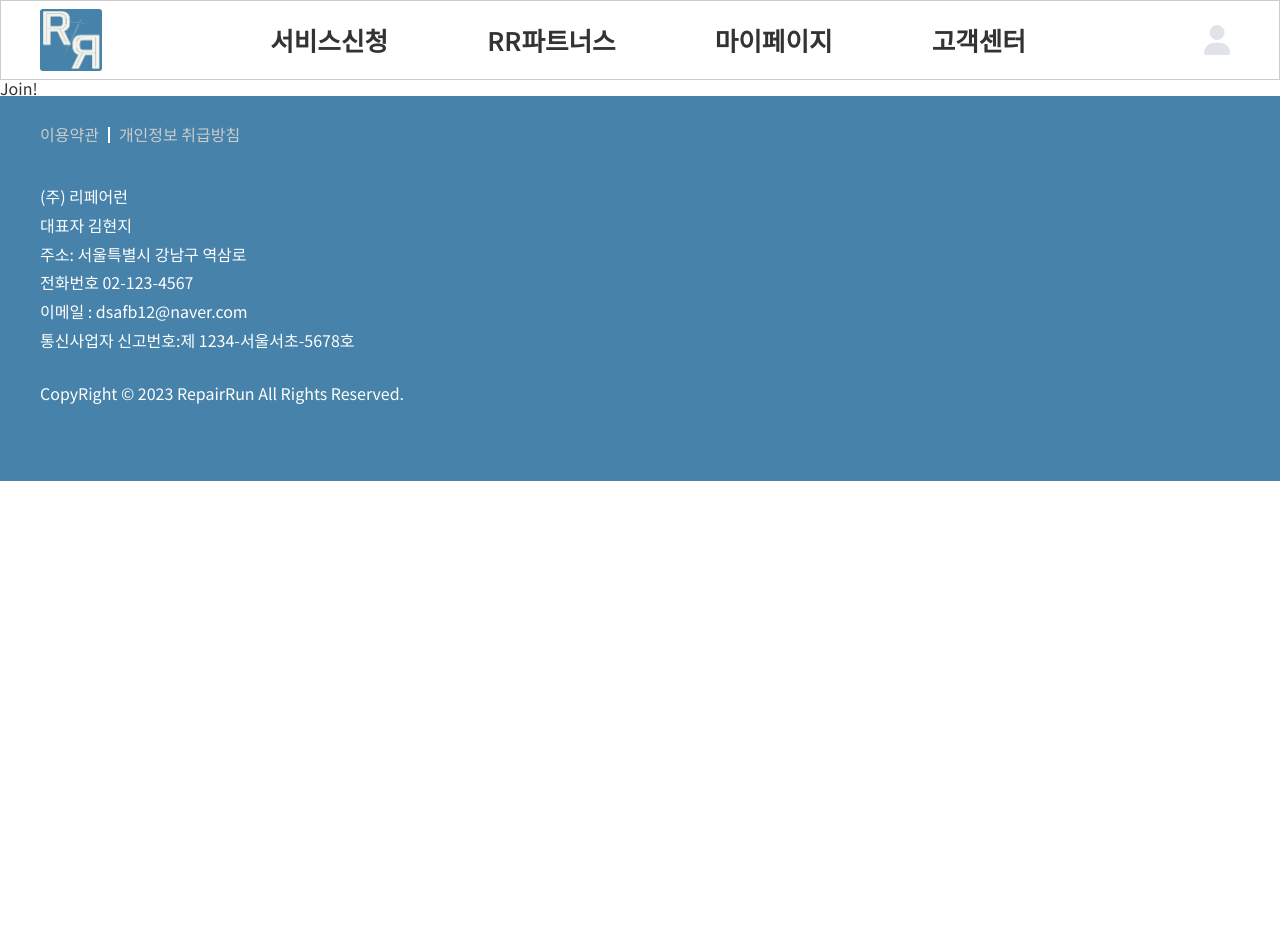
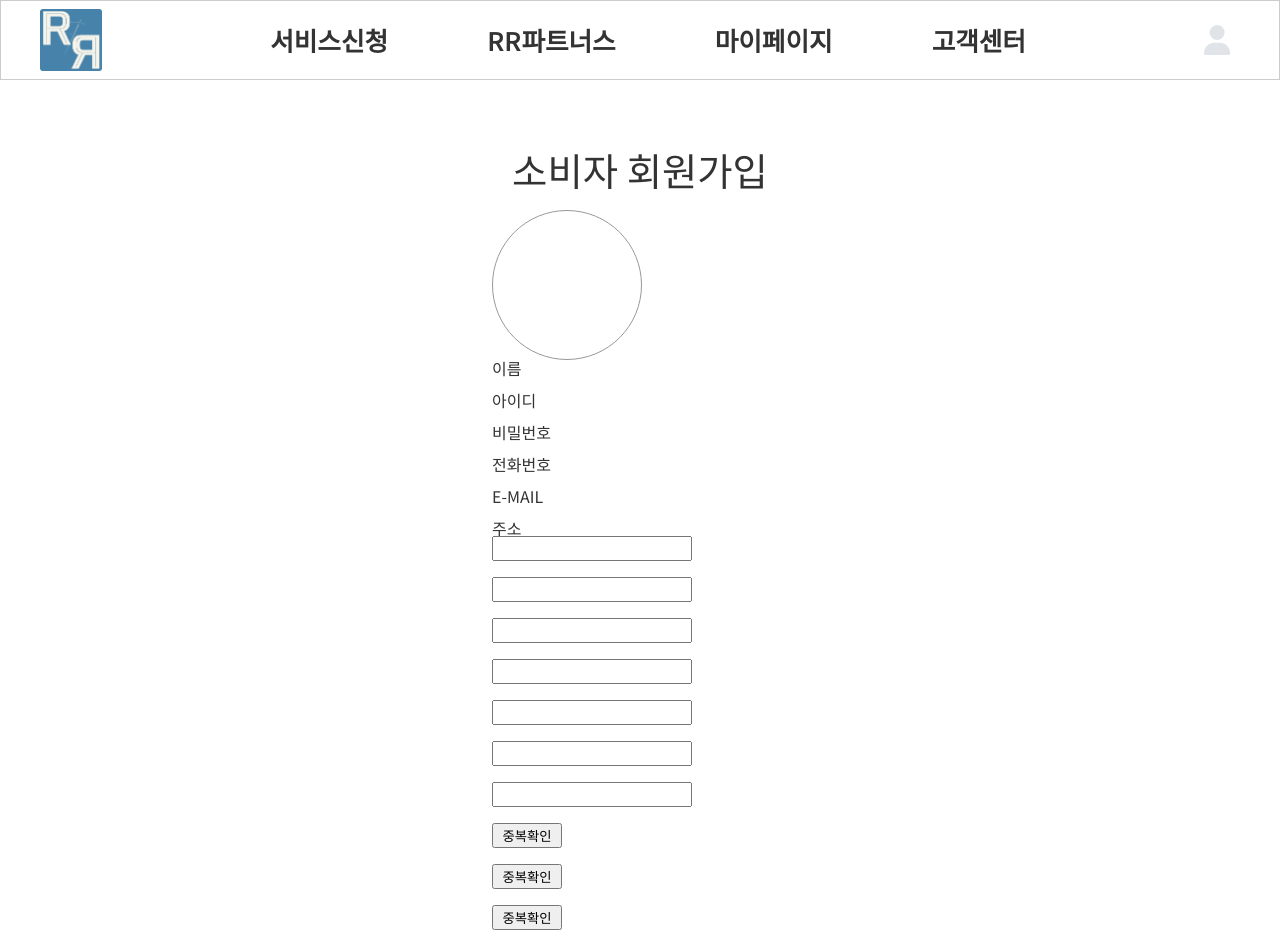
Before and after one commit to pshyun123/prj_repairrun, a React (Create React App) app: page /Join in a window 1280 px wide. Shown: the top 944 px of the page. Before the commit the page ends 800 px from the top, so only its background shows below. Built offline with nearby package versions, Linux system fonts and the light colour scheme.

Commit message:
세웅-일반회원가입 진행중 20231106

```diff
--- a/src/pages/Join.jsx
+++ b/src/pages/Join.jsx
@@ -1,8 +1,112 @@
+import React, { useState } from "react";
+import Joinstyle from "../style/Joinstyle";
+import GlobalStyle from "../style/GlobalStyle";
+
 const Join = () => {
   return (
-    <>
-      <div>Join!</div>
-    </>
+    <div className="container">
+      <Joinstyle>
+        <div className="signup">
+          <h2>소비자 회원가입</h2>
+        </div>
+        <div class="profileImg">
+          <img src="" alt="" />
+        </div>
+        <div>
+          <div>
+            <p>
+              <label htmlFor="Join">이름</label>
+            </p>
+            <br />
+            <p>
+              <label htmlFor="Join">아이디</label>
+            </p>
+            <br />
+            <p>
+              <label htmlFor="Join">비밀번호</label>
+            </p>
+            <br />
+            <p>
+              <label htmlFor="Join">전화번호</label>
+            </p>
+            <br />
+            <p>
+              <label htmlFor="Join">E-MAIL</label>
+            </p>
+            <br />
+            <p>
+              <label htmlFor="Join">주소</label>
+            </p>
+          </div>
+          <div className="input">
+            <p>
+              <input type="text" />
+            </p>
+            <br />
+            <p>
+              <input type="text" />
+            </p>
+            <br />
+            <p>
+              <input type="text" />
+            </p>
+            <br />
+            <p>
+              <input type="text" />
+            </p>
+            <br />
+            <p>
+              <input type="text" />
+            </p>
+            <br />
+            <p>
+              <input type="text" />
+            </p>
+            <br />
+            <p>
+              <input type="text" />
+            </p>
+            <br />
+          </div>
+          <div>
+            <p>
+              <button className="short">중복확인</button>
+            </p>
+            <br />
+            <p>
+              <button className="short">중복확인</button>
+            </p>
+            <br />
+            <p>
+              <button className="short">중복확인</button>
+            </p>
+            <br />
+            <p>
+              <button className="short">확인</button>
+            </p>
+            <br />
+            <p>
+              <button className="short">주소찾기</button>
+            </p>
+            <br />
+          </div>
+          <div>
+            <br />
+            <br />
+            <br />
+            <br />
+            <br />
+            <br />
+            <button className="short">인증발송</button>
+            <br />
+          </div>
+        </div>
+        <div class="joinConfirm">
+          <button className="Basic">가입완료</button>
+        </div>
+      </Joinstyle>
+    </div>
   );
 };
+
 export default Join;
--- /dev/null
+++ b/src/style/Joinstyle.jsx
@@ -0,0 +1,47 @@
+import styled from "styled-components";
+
+const Joinstyle = styled.div`
+  margin: 50px;
+  display: grid;
+  justify-content: center;
+  align-items: center;
+
+  .signup {
+    text-align: center;
+    height: 80px;
+    padding: 20px;
+  }
+  .profileImg {
+    width: 150px;
+    height: 150px;
+    border-radius: 50%;
+    border: 1px solid #999;
+  }
+  label {
+    margin: 0 auto;
+    width: 100px;
+    height: 400px;
+    text-align: center;
+  }
+  input {
+    width: 200px;
+    height: 25px;
+  }
+  button {
+    width: 70px;
+  }
+  @media only screen and (max-width: 768px) {
+    .container {
+      width: 90vw;
+      height: 80px;
+
+      display: block;
+      flex-grow: 0;
+      h2 {
+        font-size: 2em;
+      }
+    }
+  }
+`;
+
+export default Joinstyle;
```
